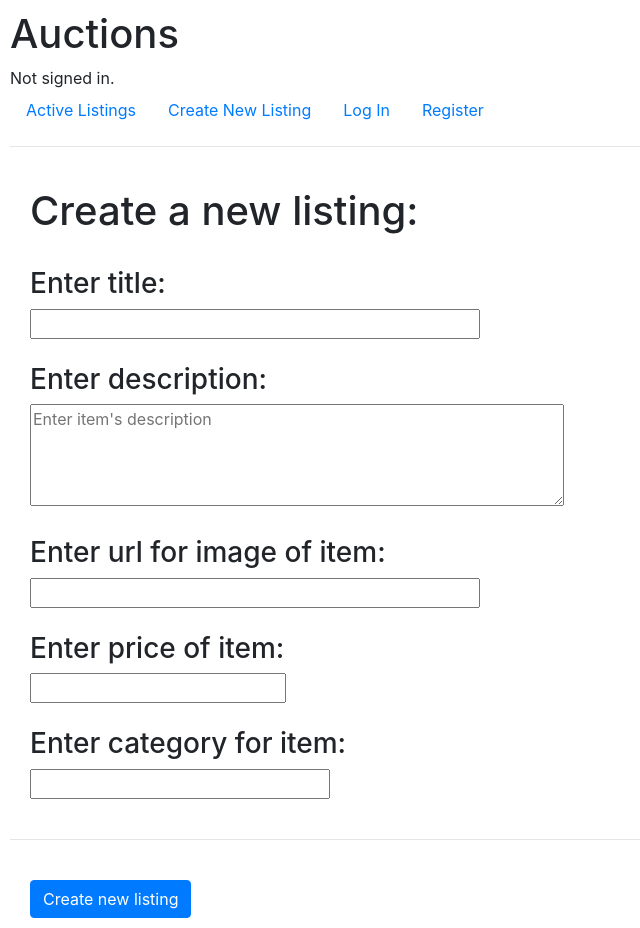
After one commit to allforthe64/web50, a Django app: template commerce/auctions/templates/auctions/new.html in a window 1280 px wide. The commit adds this page. Shown: the whole page, without its empty margins (0-640 px from the left). Run offline with Django 3.2, Linux system fonts and the light colour scheme; the template is opened without the code that fills it, so the values that code supplies are empty; some libraries are stand-ins or nearby versions.

Commit message:
added functionality for creating new lsitings

```diff
--- a/commerce/auctions/templates/auctions/layout.html
+++ b/commerce/auctions/templates/auctions/layout.html
@@ -20,6 +20,9 @@
             <li class="nav-item">
                 <a class="nav-link" href="{% url 'index' %}">Active Listings</a>
             </li>
+            <li class="nav-item">
+                <a class="nav-link" href="{% url 'new' %}">Create New Listing</a>
+            </li>
             {% if user.is_authenticated %}
                 <li class="nav-item">
                     <a class="nav-link" href="{% url 'logout' %}">Log Out</a>
--- /dev/null
+++ b/commerce/auctions/templates/auctions/new.html
@@ -0,0 +1,46 @@
+{% extends "auctions/layout.html" %}
+
+{% block body %}
+     <!--if the user creates listing, display message-->
+     {% if message %}
+     <div class="alert alert-success alert-dismissible fade show" role="alert">
+         <strong>{{message}}</strong> Congratulations, you've purchased the item!
+       </div>
+     {% endif %}
+
+    <br>
+    <h1 style="margin-left:20px">Create a new listing:</h1>
+
+    <form method = "POST">
+        {% csrf_token %}
+        <br>
+        <div style="margin-left: 20px">
+            <h3>Enter title:</h3>
+            <input type="text" style="width: 450px" required name="title">
+        </div>
+        <br>
+        <div style="margin-left: 20px">
+            <h3>Enter description:</h3>
+            <textarea id="description" name="description" rows="4" cols="50" placeholder="Enter item's description" required></textarea>
+        </div>
+        <br>
+        <div style="margin-left: 20px">
+            <h3>Enter url for image of item:</h3>
+            <input type="text" style="width: 450px" name="image">
+        </div>
+        <br>
+        <div style="margin-left: 20px">
+            <h3>Enter price of item:</h3>
+            <input type="number" step="0.01" min="0.01" name="price">
+        </div>
+        <br>
+        <div style="margin-left: 20px">
+            <h3>Enter category for item:</h3>
+            <input type="text" style="width: 300px;" name="category">
+        </div>
+        <br>
+        <hr>
+        <br>
+        <button type="submit" class="btn btn-primary" style="margin-left: 20px">Create new listing</button>
+    </form>
+{% endblock %}
```
Also changed, not shown: commerce/auctions/views.py (+29 -0 lines), commerce/db.sqlite3.
